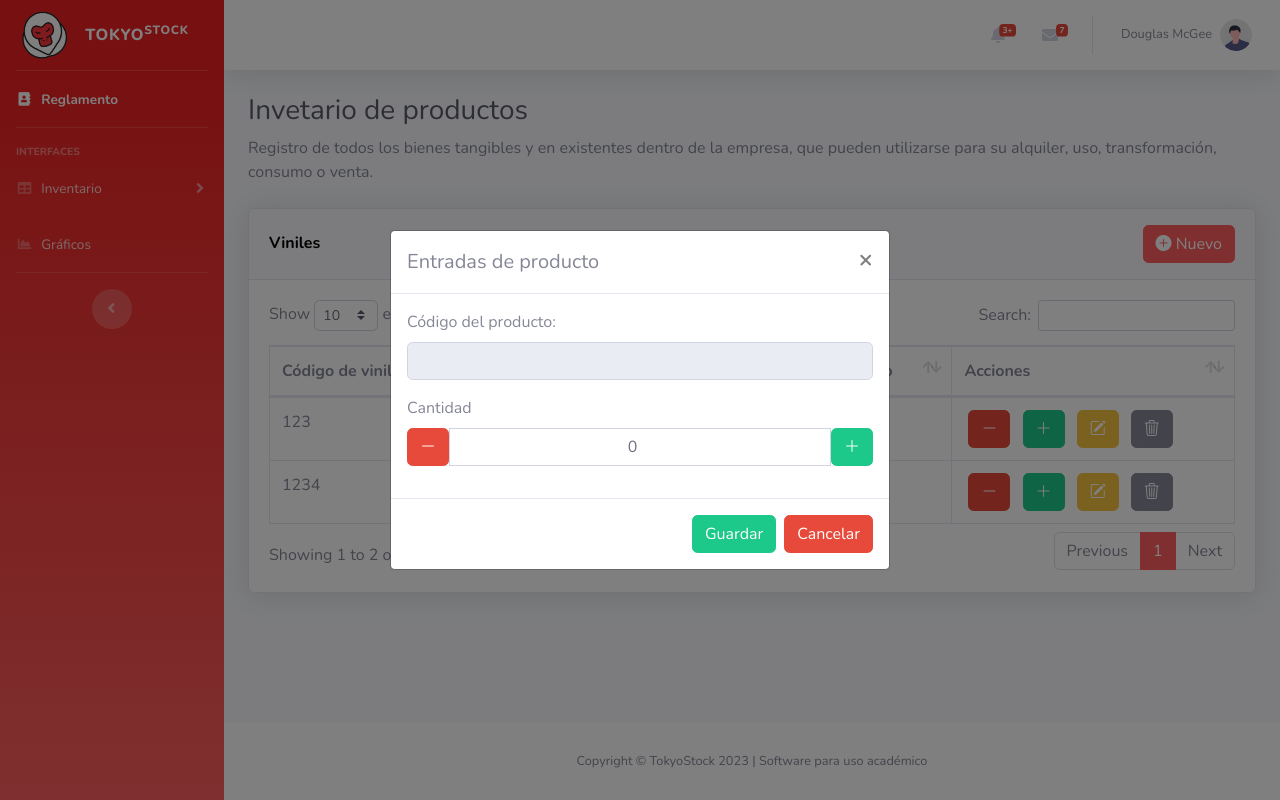
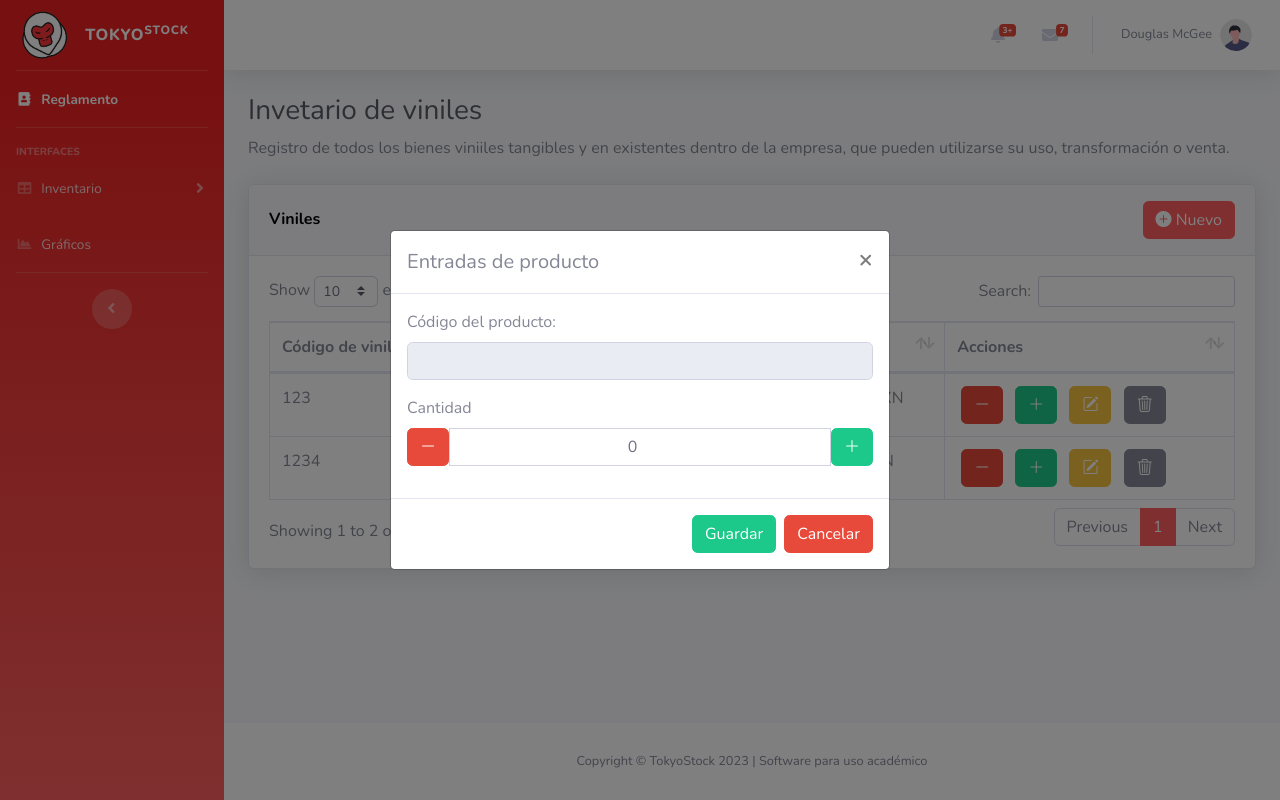
Before and after one commit to AndreCalderon1245/TokyoStock, a PHP site: page /sections/vinyls/decrease.php in a window 1280 px wide. Run offline with PHP 8.4, Linux system fonts and the light colour scheme; data comes from the database, SQL or seed files in the repository; data that the repository does not hold is empty.

Commit message:
Se modifico la informacióin de las tablas

```diff
--- a/sections/products/decrease.php
+++ b/sections/products/decrease.php
@@ -95,9 +95,9 @@ if (isset($_POST['confirm'])) {
                                     <td style="text-transform: uppercase;"><?php echo $row['color']; ?></td>
                                     <td style="text-transform: uppercase;"><?php echo $row['size']; ?></td>
                                     <td style="text-transform: uppercase;"><?php echo $row['gender']; ?></td>
-                                    <td style="text-transform: uppercase;"><?php echo $row['stock']; ?></td>
+                                    <td style="text-transform: uppercase;"><?php echo $row['stock']; ?> unidades</td>
                                     <td style="text-transform: uppercase;"><?php echo $row['description']; ?></td>
-                                    <td style="text-transform: uppercase;">$ <?php echo $row['unit_price']; ?></td>
+                                    <td style="text-transform: uppercase;">$ <?php echo $row['unit_price']; ?> MXN</td>
                                     <td class="d-inline-flex">
                                         <button name="decrease" type="button" class="btn btn-danger mx-1" data-id="<?php echo $row['product_code']; ?>" onclick="window.location.href='decrease.php?product_code='+this.getAttribute('data-id')">
                                             <i class="bi bi-dash-lg"></i>
--- a/sections/products/increase.php
+++ b/sections/products/increase.php
@@ -95,9 +95,9 @@ if (isset($_POST['confirm'])) {
                                     <td style="text-transform: uppercase;"><?php echo $row['color']; ?></td>
                                     <td style="text-transform: uppercase;"><?php echo $row['size']; ?></td>
                                     <td style="text-transform: uppercase;"><?php echo $row['gender']; ?></td>
-                                    <td style="text-transform: uppercase;"><?php echo $row['stock']; ?></td>
+                                    <td style="text-transform: uppercase;"><?php echo $row['stock']; ?> unidades</td>
                                     <td style="text-transform: uppercase;"><?php echo $row['description']; ?></td>
-                                    <td style="text-transform: uppercase;">$ <?php echo $row['unit_price']; ?></td>
+                                    <td style="text-transform: uppercase;">$ <?php echo $row['unit_price']; ?> MXN</td>
                                     <td class="d-inline-flex">
                                         <button name="decrease" type="button" class="btn btn-danger mx-1" data-id="<?php echo $row['product_code']; ?>" onclick="window.location.href='decrease.php?product_code='+this.getAttribute('data-id')">
                                             <i class="bi bi-dash-lg"></i>
--- a/sections/products/index.php
+++ b/sections/products/index.php
@@ -46,9 +46,9 @@
                                     <td style="text-transform: uppercase;"><?php echo $row['color']; ?></td>
                                     <td style="text-transform: uppercase;"><?php echo $row['size']; ?></td>
                                     <td style="text-transform: uppercase;"><?php echo $row['gender']; ?></td>
-                                    <td style="text-transform: uppercase;"><?php echo $row['stock']; ?></td>
+                                    <td style="text-transform: uppercase;"><?php echo $row['stock'];?> unidades</td>
                                     <td style="text-transform: uppercase;"><?php echo $row['description']; ?></td>
-                                    <td style="text-transform: uppercase;">$ <?php echo $row['unit_price']; ?></td>
+                                    <td style="text-transform: uppercase;">$ <?php echo $row['unit_price']; ?> MXN</td>
                                     <td class="d-inline-flex">
                                         <button name="decrease" type="button" class="btn btn-danger mx-1" data-id="<?php echo $row['product_code']; ?>" onclick="window.location.href='decrease.php?product_code='+this.getAttribute('data-id')">
                                             <i class="bi bi-dash-lg"></i>
--- a/sections/vinyls/decrease.php
+++ b/sections/vinyls/decrease.php
@@ -53,10 +53,9 @@ if (isset($_POST['confirm'])) {
 <div class="container-fluid">
 
     <!-- Page Heading -->
-    <h1 class="h3 mb-2 text-gray-800">Invetario de productos</h1>
-    <p class="mb-4">Registro de todos los bienes tangibles y en existentes dentro de la empresa, que pueden utilizarse para su alquiler, uso, transformación, consumo o venta.</p>
+    <h1 class="h3 mb-2 text-gray-800">Invetario de viniles</h1>
+    <p class="mb-4">Registro de todos los bienes viniiles tangibles y en existentes dentro de la empresa, que pueden utilizarse su uso, transformación o venta.</p>
 
-    <!-- DataTales Example -->
     <div class="card shadow mb-4">
         <div class="card-header py-3 d-flex align-items-center justify-content-between">
             <h6 class="m-0 font-weight-bold text-primary">Viniles</h6>
@@ -73,7 +72,7 @@ if (isset($_POST['confirm'])) {
                             <th>Color</th>
                             <th>Tipo</th>
                             <th>Cantidad</th>
-                            <th>Precio unitario</th>
+                            <th>Precio (m²):</th>
                             <th>Acciones</th>
                         </tr>
                     </thead>
@@ -90,8 +89,8 @@ if (isset($_POST['confirm'])) {
                                     <td style="text-transform: uppercase;"><?php echo $row['vinyl_code']; ?></td>
                                     <td style="text-transform: uppercase;"><?php echo $row['color']; ?></td>
                                     <td style="text-transform: uppercase;"><?php echo $row['type']; ?></td>
-                                    <td style="text-transform: uppercase;"><?php echo $row['stock']; ?></td>
-                                    <td style="text-transform: uppercase;">$ <?php echo $row['unit_price']; ?></td>
+                                    <td><?php echo $row['stock']; ?> cm²</td>
+                                    <td style="text-transform: uppercase;">$ <?php echo $row['unit_price']; ?> MXN</td>
                                     <td>
                                         <button name="decrease" type="button" class="btn btn-danger mx-1" data-id="<?php echo $row['vinyl_code']; ?>" onclick="window.location.href='decrease.php?vinyl_code='+this.getAttribute('data-id')">
                                             <i class="bi bi-dash-lg"></i>
@@ -122,7 +121,6 @@ if (isset($_POST['confirm'])) {
             </div>
         </div>
     </div>
-
 </div>
 <!-- /.container-fluid -->
 
@@ -178,7 +176,7 @@ if (isset($_POST['confirm'])) {
             </div>
             <div class="modal-body">
                 <div class="form-group">
-                    <label for="name" class="form-label">Estás a punto de <strong>AUMENTAR</strong> la cantidad del producto con el código "<strong><?php echo $vinyl_code ?></strong>"</label>
+                    <label for="name" class="form-label">Estás a punto de <strong>DISMINUIR</strong> la cantidad del vinil con el código "<strong><?php echo $vinyl_code ?></strong>"</label>
                     <ul>
                         <li id="nombreView"><span id="stockInicial"></span></li>
                         <li id="nombreView"><span id="stockFinal"></span></li>
```
Also changed, not shown: sections/products/delete.php (+6 -6 lines), sections/products/edit.php (+5 -5 lines), sections/products/insert.php (+4 -4 lines), sections/vinyls/delete.php (+4 -4 lines), sections/vinyls/edit.php (+6 -8 lines), sections/vinyls/increase.php (+6 -8 lines), sections/vinyls/index.php (+3 -5 lines), sections/vinyls/insert.php (+5 -7 lines).
